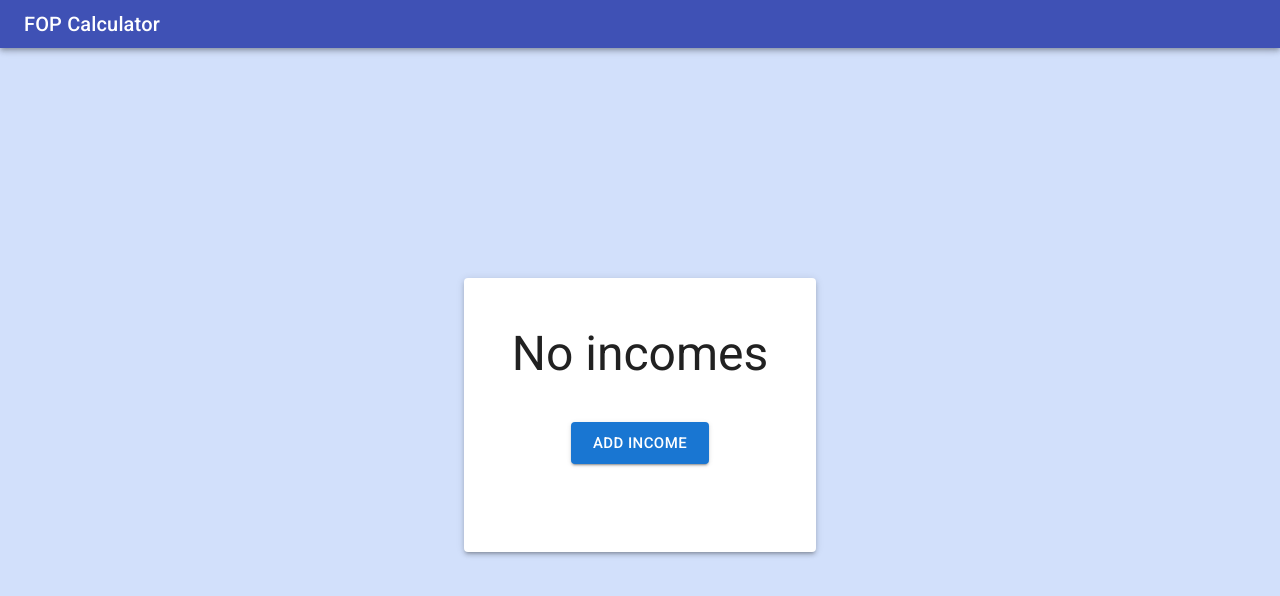
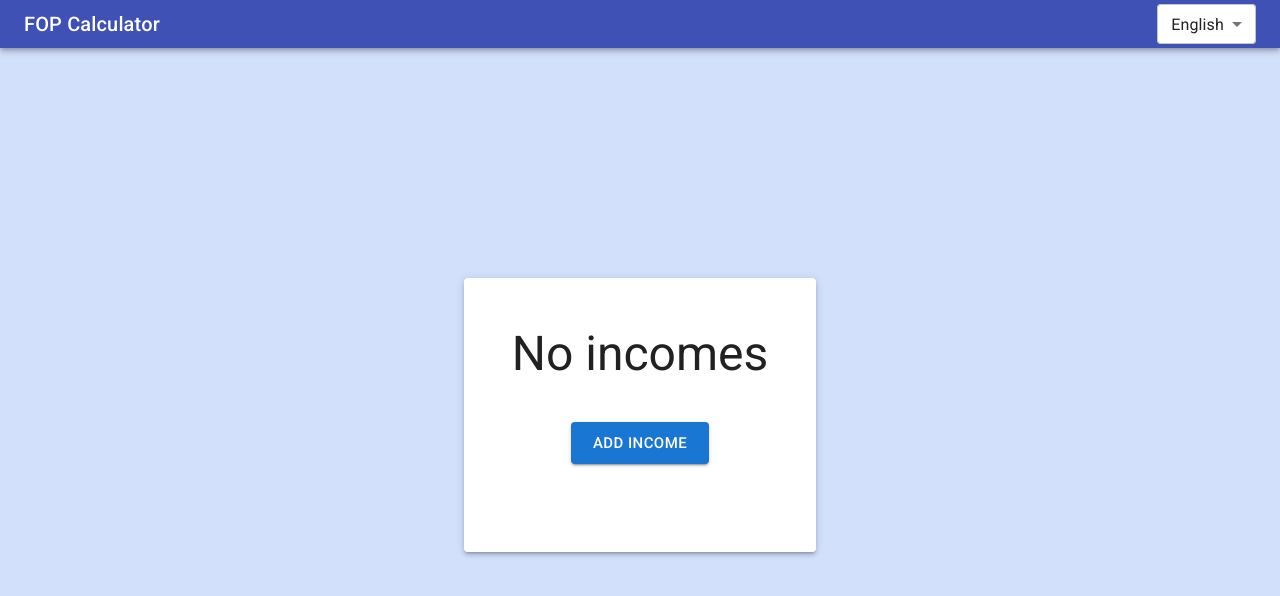
Before and after one commit to Inkluter/fop-calc, a React (Create React App) app: page / in a window 1280 px wide. Shown: the top 596 px of the page. Built offline with nearby package versions, Linux system fonts and the light colour scheme.

Commit message:
lang select added

```diff
--- a/src/components/AppBar.tsx
+++ b/src/components/AppBar.tsx
@@ -1,11 +1,23 @@
+import { useState } from 'react'
 import {
 	AppBar as MUIAppBar,
 	Toolbar,
 	Typography,
 	Box,
+	Select,
+	MenuItem,
+	SelectChangeEvent,
 } from '@mui/material'
 
+import { LANGS_OPTIONS } from '@src/constants/langs'
+
 export const AppBar = () => {
+	const [lang, setLang] = useState(LANGS_OPTIONS[0].value)
+
+	const handleChange = (event: SelectChangeEvent) => {
+		setLang(event.target.value as string)
+	}
+
 	return (
 		<MUIAppBar
 			position='static'
@@ -14,10 +26,39 @@ export const AppBar = () => {
 			}}
 		>
 			<Toolbar variant='dense'>
-				<Box>
+				<Box
+					sx={{
+						display: 'flex',
+						justifyContent: 'space-between',
+						alignItems: 'center',
+						width: '100%',
+					}}
+				>
 					<Typography variant="h6" color="inherit" component="div">
                     FOP Calculator
 					</Typography>
+					<Select
+						labelId="demo-simple-select-label"
+						id="demo-simple-select"
+						value={lang}
+						label="Age"
+						onChange={handleChange}
+						size='small'
+						variant='outlined'
+						sx={{
+							// color: 'white',
+							backgroundColor: 'white',
+						}}
+					>
+						{LANGS_OPTIONS.map(lang => (
+							<MenuItem
+								key={lang.value}
+								value={lang.value}
+							>
+								{lang.label}
+							</MenuItem>
+						))}
+					</Select>
 				</Box>
 			</Toolbar>
 		</MUIAppBar>
--- a/src/constants/langs.ts
+++ b/src/constants/langs.ts
@@ -1,4 +1,4 @@
-export const LANGS = [
+export const LANGS_OPTIONS = [
 	{
 		value: 'en',
 		label: 'English',
```
Also changed, not shown: eslint.config.mjs (indentation only).
